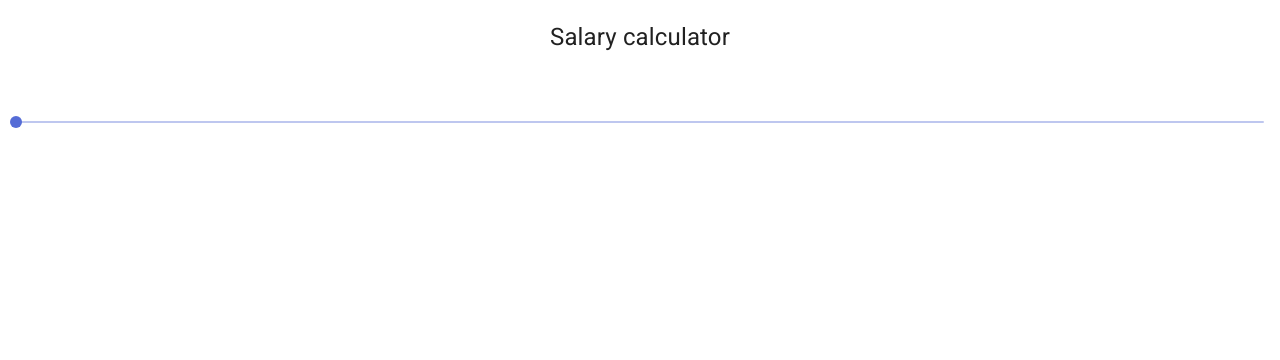
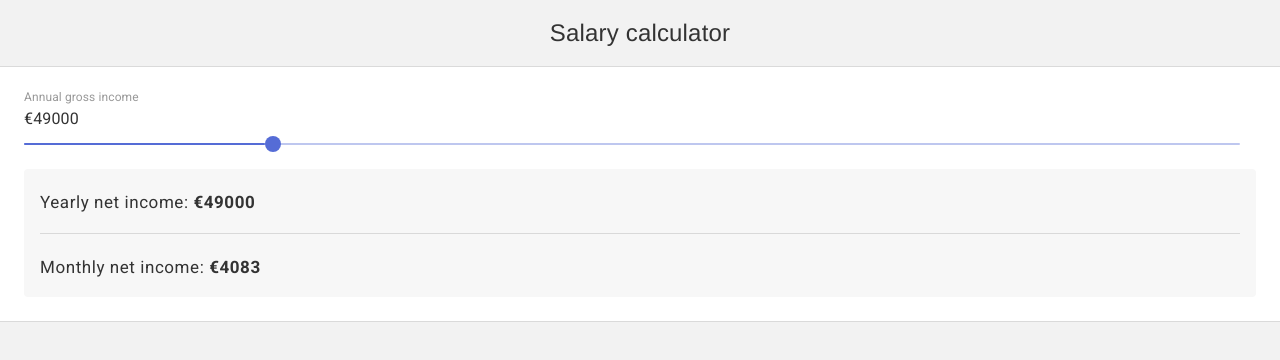
Before and after one commit to Faradey27/mysalary, a Next.js app: page /home in a window 1280 px wide. Shown: the top 360 px of the page. Built offline with nearby package versions, Linux system fonts and the light colour scheme.

Commit message:
Add SalaryCalculator component

```diff
--- a/package.json
+++ b/package.json
@@ -16,10 +16,8 @@
     "@material-ui/core": "^4.9.7",
     "@material-ui/styles": "^4.9.6",
     "next": "^9.3.1",
-    "node-sass": "^4.13.1",
     "react": "^16.13.1",
-    "react-dom": "^16.13.1",
-    "sass": "^1.26.3"
+    "react-dom": "^16.13.1"
   },
   "devDependencies": {
     "@types/node": "^13.9.3",
--- a/pages/_app.tsx
+++ b/pages/_app.tsx
@@ -20,11 +20,28 @@ export default class MyApp extends App {
     return (
       <React.Fragment>
         <Head>
-          <title>My page</title>
+          <title>Salary Calculator</title>
           <meta
             name="viewport"
             content="minimum-scale=1, initial-scale=1, width=device-width"
           />
+          <meta name="theme-color" content={theme.palette.primary.main} />
+          <style>{`
+            body {
+              font-family: Helvetica, Roboto, Arial, sans-serif;
+              background-color: ${theme.palette.background.default};
+              font-size: 16px;
+            }
+            body,
+            h1,
+            h2,
+            h3,
+            h4,
+            h5,
+            h6 {
+              margin: 0;
+            }
+          `}</style>
         </Head>
         <ThemeProvider theme={theme}>
           <CssBaseline />
--- a/src/components/SalaryCalculator/SalaryCalculator.tsx
+++ b/src/components/SalaryCalculator/SalaryCalculator.tsx
@@ -1,24 +1,101 @@
 import { useState, useCallback } from 'react';
 import Slider from '@material-ui/core/Slider';
+import FormLabel from '@material-ui/core/FormLabel';
+import FormControl from '@material-ui/core/FormControl';
+import FormGroup from '@material-ui/core/FormGroup';
+import FormControlLabel from '@material-ui/core/FormControlLabel';
+import { makeStyles, FormHelperText, Divider } from '@material-ui/core';
 
-const SalaryCalculator = () => {
-  const minValue = 0;
-  const [sliderValue, setSliderValue] = useState(minValue);
+const useStyles = makeStyles((theme) => ({
+  form: {
+    width: '100%',
+  },
+  labelPlacementTop: {
+    alignItems: 'flex-start',
+    marginLeft: 0,
+    // marginRight: 0,
+  },
+  thumb: {
+    width: 16,
+    height: 16,
+    marginLeft: 0,
+    marginTop: -7,
+  },
+  label: {
+    fontSize: 12,
+    marginBottom: 4,
+  },
+  slider: {
+    padding: '12px 0 0 0',
+  },
+  results: {
+    padding: 16,
+    background: theme.palette.colors.block,
+    borderRadius: 4,
+    marginTop: 24,
+  },
+  resultTitle: {
+    fontSize: 17,
+    color: theme.palette.text.primary,
+  },
+  divider: {
+    margin: '16px 0',
+  },
+}));
+
+const SalaryCalculator = ({ currency, minValue, maxValue }) => {
+  const [sliderValue, setSliderValue] = useState(
+    Math.floor((maxValue - minValue) * 0.39)
+  );
+  const classes = useStyles();
 
   const handleChange = useCallback((_event, newValue: number) => {
     setSliderValue(newValue);
   }, []);
 
   return (
-    <form>
-      <p>
-        <Slider
-          value={sliderValue}
-          onChange={handleChange}
-          aria-labelledby="continuous-slider"
-        />
-      </p>
-    </form>
+    <FormControl component="form" className={classes.form}>
+      <FormLabel component="legend" className={classes.label}>
+        Annual gross income
+      </FormLabel>
+      <FormControlLabel
+        labelPlacement="top"
+        classes={{
+          labelPlacementTop: classes.labelPlacementTop,
+        }}
+        control={
+          <Slider
+            className={classes.slider}
+            min={minValue}
+            max={maxValue}
+            classes={{
+              thumb: classes.thumb,
+            }}
+            value={sliderValue}
+            onChange={handleChange}
+            aria-labelledby="continuous-slider"
+          />
+        }
+        label={`${currency}${sliderValue * 1000}`}
+      />
+      <FormGroup className={classes.results}>
+        <FormHelperText className={classes.resultTitle}>
+          {`Yearly net income: `}
+          <strong>
+            {currency}
+            {Math.floor(sliderValue * 1000)}
+          </strong>
+        </FormHelperText>
+        <Divider className={classes.divider} />
+        <FormHelperText className={classes.resultTitle}>
+          {`Monthly net income: `}
+          <strong>
+            {currency}
+            {Math.floor((sliderValue * 1000) / 12)}
+          </strong>
+        </FormHelperText>
+      </FormGroup>
+    </FormControl>
   );
 };
 
--- a/src/components/Widget/Widget.tsx
+++ b/src/components/Widget/Widget.tsx
@@ -1,6 +1,6 @@
 import { makeStyles } from '@material-ui/core';
 
-const useStyles = makeStyles({
+const useStyles = makeStyles((theme) => ({
   title: {
     marginBottom: 16,
     textAlign: 'center',
@@ -8,12 +8,12 @@ const useStyles = makeStyles({
     fontWeight: 400,
   },
   content: {
-    padding: '24px 16px',
-    // borderTop: 'solid 1px $border-color',
-    // borderBottom: 'solid 1px $border-color',
-    // backgroundColor: '$white',
+    padding: 24,
+    borderTop: `solid 1px ${theme.palette.border.default}`,
+    borderBottom: `solid 1px ${theme.palette.border.default}`,
+    backgroundColor: theme.palette.colors.white,
   },
-});
+}));
 
 const Widget = ({ title, children }) => {
   const classes = useStyles();
--- a/src/screens/Home/Home.tsx
+++ b/src/screens/Home/Home.tsx
@@ -13,7 +13,7 @@ const Home = () => {
   return (
     <main className={classes.container}>
       <Widget title="Salary calculator">
-        <SalaryCalculator />
+        <SalaryCalculator currency="€" minValue={24} maxValue={150} />
       </Widget>
     </main>
   );
--- a/src/theme/index.ts
+++ b/src/theme/index.ts
@@ -1,26 +1,35 @@
 import { createMuiTheme } from '@material-ui/core/styles';
 import red from '@material-ui/core/colors/red';
 
-// $base-color: #f2f2f2;
-// $border-color: #dadada;
-// $white: #ffffff;
 
-// body {
-//   font-family: Helvetica, Roboto, Arial, sans-serif;
-//   background-color: $base-color;
-//   font-size: 16px;
-// }
-
-// body,
-// h1,
-// h2,
-// h3,
-// h4,
-// h5,
-// h6 {
-//   margin: 0;
-// }
-
+declare module '@material-ui/core/styles/createPalette' {
+  interface IconPaletteColorOptions {
+    pdf?: string;
+    csv?: string;
+  }
+  interface IconPaletteColor {
+    pdf: string;
+    csv: string;
+  }
+  interface PaletteOptions {
+    border: {
+      default: string;
+    };
+    colors: {
+      white: string;
+      block: string;
+    };
+  }
+  interface Palette {
+    border: {
+      default: string;
+    };
+    colors: {
+      white: string;
+      block: string;
+    };
+  }
+}
 
 // Create a theme instance.
 const theme = createMuiTheme({
@@ -35,8 +44,19 @@ const theme = createMuiTheme({
       main: red.A400,
     },
     background: {
-      default: '#fff',
+      default: '#f2f2f2',
     },
+    text: {
+      primary: '#333333',
+      secondary: '#999999',
+    },
+    colors: {
+      white: '#fff',
+      block: '#f7f7f7',
+    },
+    border: {
+      default: '#dadada'
+    }
   },
 });
 
```
Also changed, not shown: 1 other file (tests, documents, lock files or other folders).
